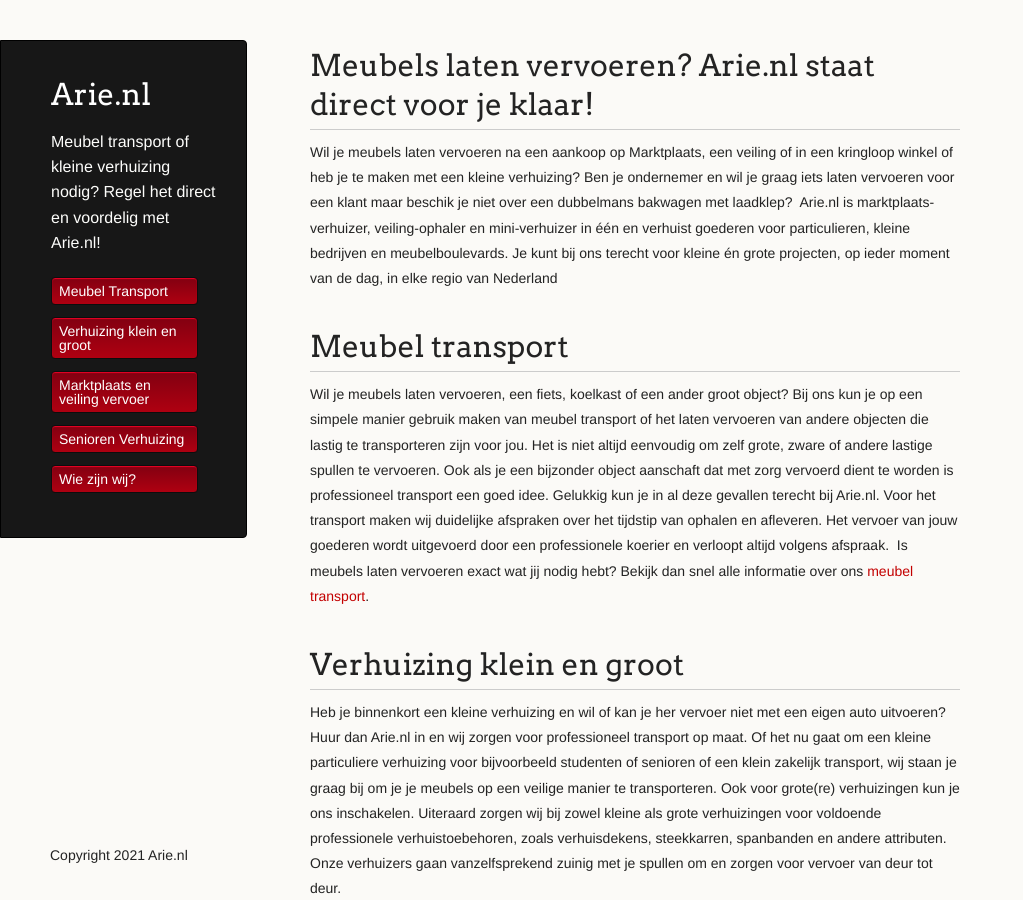
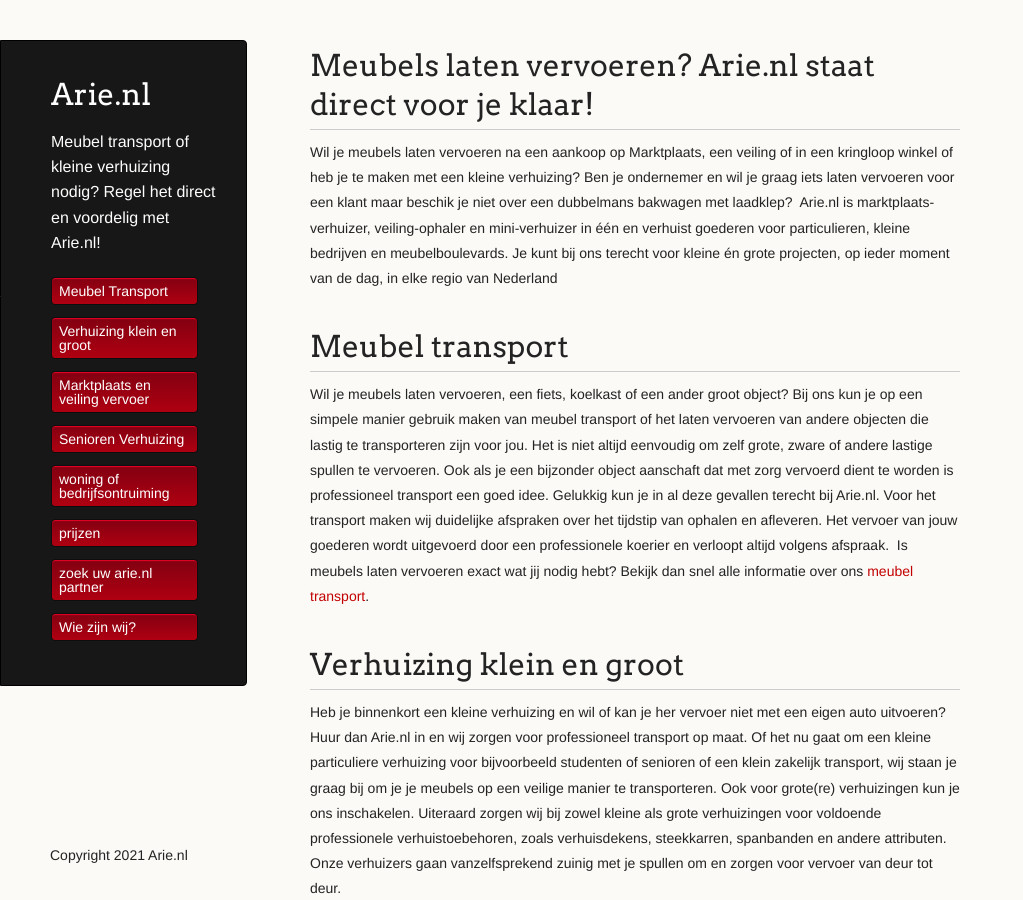
Before and after one commit to amsdfw/arie.nl, a Jekyll site: the page built from index.md, in a window 1280 px wide and 900 px high. Shown: the whole window, without its empty margins (0-1023 px from the left). Built offline with Jekyll 4.4.1, drawn with Linux system fonts in a browser that asks for light colours; our own code applies the rules of GitHub Pages for plain Markdown files.

Commit message:
Update default.html

```diff
--- a/_layouts/default.html
+++ b/_layouts/default.html
@@ -24,6 +24,9 @@
           <li><a href="/verhuizing-klein-groot.html">Verhuizing klein en groot</a></li>
           <li><a href="/marktplaats-en-veiling-vervoer.html">Marktplaats en veiling vervoer</a></li>
           <li><a href="/senioren-verhuizing.html">Senioren Verhuizing</a></li>
+          <li><a href="/woning-of-bedrijfsontruiming.html">woning of bedrijfsontruiming</a></li>
+          <li><a href="/prijzen.html">prijzen</a></li>
+          <li><a href="/zoek-uw-arie.nl-partner.html">zoek uw arie.nl partner</a></li>
           <li><a href="/wie-zijn-wij.html">Wie zijn wij?</a></li>
         </ul>
 
```
